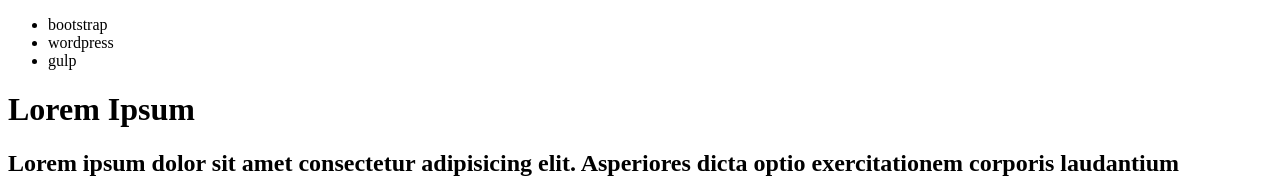
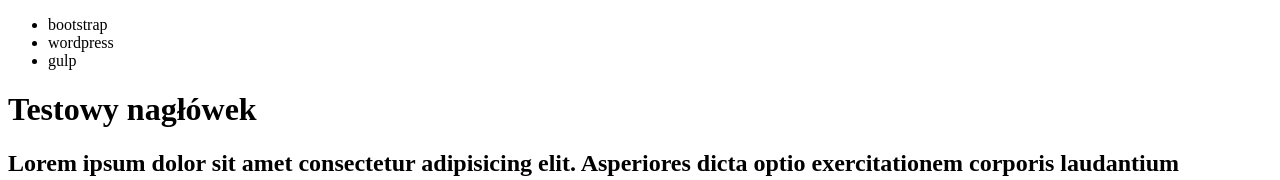
Before and after one commit to lbadocha/website, a plain HTML site: page index.html in a window 1280 px wide. Shown: the top 180 px of the page. Drawn offline with Linux system fonts and the light colour scheme.

Commit message:
zmiana header

```diff
--- a/index.html
+++ b/index.html
@@ -15,7 +15,7 @@
       </ul>
     </nav>
 <header>
-  <h1>Lorem Ipsum</h1>
+  <h1>Testowy nagłówek</h1>
   <h2>Lorem ipsum dolor sit amet consectetur adipisicing elit. Asperiores dicta optio exercitationem corporis laudantium consequatur quae? Voluptatem ab accusamus deleniti consequatur sed dolores, atque, laudantium autem harum non provident molestias.</h2>
 </header>
     <div class="main-content">
```
